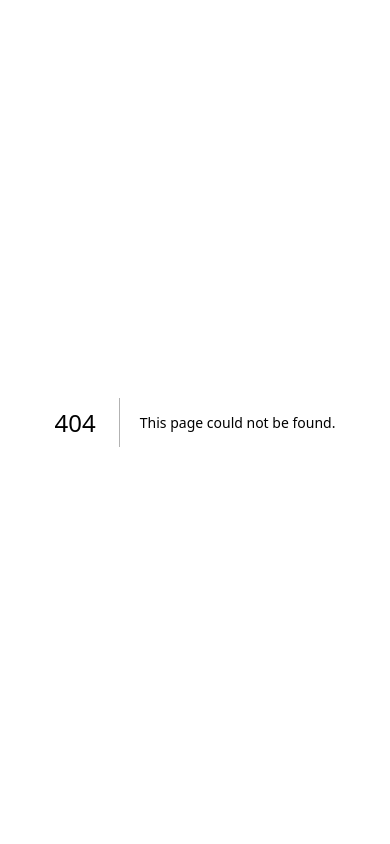
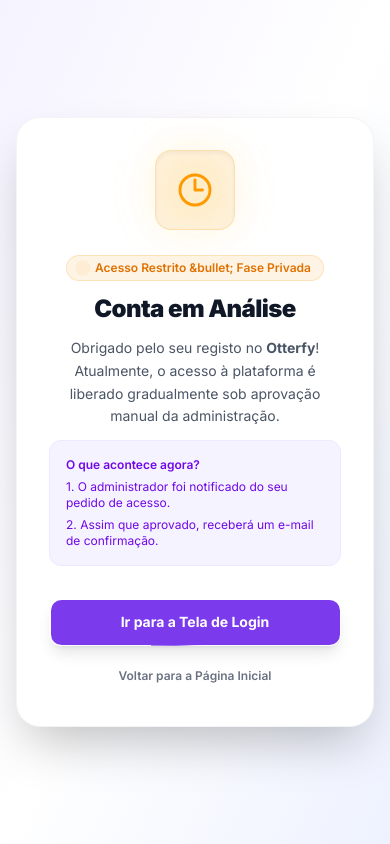
Before and after one commit to uzer-000/Otterfy, a Next.js app: page /auth/pending-approval in a window 390 px wide. Before the commit this address had no page. Built offline with nearby package versions, Linux system fonts and the light colour scheme.

Commit message:
feat: exclusive admin security, pending approval page and mobile drawer overlay fix

```diff
--- a/src/app/api/auth/signup/route.ts
+++ b/src/app/api/auth/signup/route.ts
@@ -21,25 +21,33 @@ export async function POST(req: Request) {
     const { name, email, password } = parsed.data;
     const normalizedEmail = email.trim().toLowerCase();
 
+    // Proteção absoluta: Nunca permitir sobrescrever o administrador
+    if (normalizedEmail === 'nhacossfilipe@gmail.com') {
+      return NextResponse.json(
+        { error: 'Este email é o administrador exclusivo. Por favor aceda à página de Login.' },
+        { status: 400 }
+      );
+    }
+
     const existing = await prisma.user.findFirst({
       where: { email: { equals: normalizedEmail, mode: 'insensitive' } },
     });
 
+    if (existing) {
+      return NextResponse.json({
+        ok: true,
+        pendingApproval: true,
+        message: 'O seu pedido de acesso já foi recebido e aguarda aprovação da administração.',
+      });
+    }
+
     const passwordHash = await bcryptjs.hash(password, 12);
-
-    if (existing) {
-      await prisma.user.update({
-        where: { id: existing.id },
-        data: { name: name.trim(), passwordHash },
-      });
-      return NextResponse.json({ ok: true, message: 'Conta atualizada com sucesso.' });
-    }
 
     await prisma.user.create({
       data: { name: name.trim(), email: normalizedEmail, passwordHash },
     });
 
-    return NextResponse.json({ ok: true });
+    return NextResponse.json({ ok: true, pendingApproval: true });
   } catch (error) {
     console.error('[signup] Error:', error);
     return NextResponse.json({ error: 'Erro interno do servidor.' }, { status: 500 });
--- /dev/null
+++ b/src/app/auth/pending-approval/page.tsx
@@ -0,0 +1,54 @@
+'use client';
+
+import Link from 'next/link';
+
+export default function PendingApprovalPage() {
+  return (
+    <div className="min-h-screen flex items-center justify-center p-4 bg-gradient-to-br from-violet-50 via-white to-indigo-50 dark:from-[#08070C] dark:via-[#0E0C15] dark:to-[#171422]">
+      <div className="w-full max-w-md bg-white dark:bg-[#121017] border border-gray-100 dark:border-[#221F2D] rounded-3xl p-8 sm:p-10 shadow-2xl text-center space-y-6">
+        {/* Animated Badge Icon */}
+        <div className="relative mx-auto w-20 h-20 flex items-center justify-center rounded-2xl bg-amber-500/10 border border-amber-500/20 text-amber-500 shadow-inner">
+          <div className="absolute inset-0 rounded-2xl bg-amber-400/20 blur-xl animate-pulse"></div>
+          <svg className="w-10 h-10 relative z-10" fill="none" viewBox="0 0 24 24" stroke="currentColor" strokeWidth={1.75}>
+            <path strokeLinecap="round" strokeLinejoin="round" d="M12 6v6h4.5m4.5 0a9 9 0 11-18 0 9 9 0 0118 0z" />
+          </svg>
+        </div>
+
+        {/* Title & Description */}
+        <div className="space-y-3">
+          <div className="inline-flex items-center gap-2 px-3 py-1 rounded-full text-xs font-semibold bg-amber-500/10 text-amber-600 dark:text-amber-400 border border-amber-500/20">
+            <span className="w-2 h-2 rounded-full bg-amber-500 animate-ping"></span>
+            Acesso Restrito &bullet; Fase Privada
+          </div>
+          <h1 className="text-2xl sm:text-3xl font-black text-gray-900 dark:text-white tracking-tight">
+            Conta em Análise
+          </h1>
+          <p className="text-sm text-gray-600 dark:text-gray-400 leading-relaxed">
+            Obrigado pelo seu registo no <strong>Otterfy</strong>! Atualmente, o acesso à plataforma é liberado gradualmente sob aprovação manual da administração.
+          </p>
+          <div className="p-4 rounded-xl bg-violet-50 dark:bg-[#1A1626] border border-violet-100 dark:border-violet-900/30 text-xs text-violet-700 dark:text-violet-300 text-left space-y-1.5">
+            <p className="font-semibold">O que acontece agora?</p>
+            <p>1. O administrador foi notificado do seu pedido de acesso.</p>
+            <p>2. Assim que aprovado, receberá um e-mail de confirmação.</p>
+          </div>
+        </div>
+
+        {/* Actions */}
+        <div className="space-y-3 pt-2">
+          <Link
+            href="/auth/login"
+            className="laser-button w-full block py-3.5 px-4 rounded-xl text-sm font-bold text-white shadow-lg text-center"
+          >
+            Ir para a Tela de Login
+          </Link>
+          <Link
+            href="/"
+            className="block w-full py-2.5 px-4 rounded-xl text-xs font-semibold text-gray-500 dark:text-gray-400 hover:text-gray-900 dark:hover:text-white transition-colors"
+          >
+            Voltar para a Página Inicial
+          </Link>
+        </div>
+      </div>
+    </div>
+  );
+}
--- a/src/app/auth/signup/page.tsx
+++ b/src/app/auth/signup/page.tsx
@@ -67,20 +67,8 @@ export default function SignUpPage() {
         return;
       }
 
-      // Auto sign-in after successful registration
-      const signInRes = await signIn('credentials', {
-        email: cleanEmail,
-        password: cleanPassword,
-        redirect: false,
-      });
-
-      if (signInRes?.error) {
-        // Account created but auto-login failed — redirect to login
-        router.push('/auth/login?registered=1');
-      } else {
-        router.push('/dashboard');
-        router.refresh();
-      }
+      // Redireciona imediatamente para a tela de conta pendente de aprovação
+      router.push('/auth/pending-approval');
     } catch {
       setError('Ocorreu um erro inesperado. Tente novamente.');
     } finally {
--- a/src/app/dashboard/layout.tsx
+++ b/src/app/dashboard/layout.tsx
@@ -7,7 +7,7 @@ import { ReactNode } from 'react';
 export default async function DashboardLayout({ children }: { children: ReactNode }) {
   const session = await auth();
 
-  if (!session) {
+  if (!session || session.user?.email !== 'nhacossfilipe@gmail.com') {
     redirect('/auth/login');
   }
 
--- a/src/components/dashboard/DashboardTopNav.tsx
+++ b/src/components/dashboard/DashboardTopNav.tsx
@@ -212,7 +212,7 @@ export default function DashboardTopNav() {
 
   return (
     <>
-      <header className="sticky top-0 z-40 bg-[#08070C]/90 backdrop-blur-md border-b border-[#1E1B26] px-4 md:px-8 py-3.5 transition-colors">
+      <header className="sticky top-0 z-30 bg-[#08070C]/90 backdrop-blur-md border-b border-[#1E1B26] px-4 md:px-8 py-3.5 transition-colors">
         <div className="max-w-7xl mx-auto flex items-center justify-between gap-3">
           {/* 50K Milestone Progress Bar (Visible in ALL TABS) */}
           <button
--- a/src/components/dashboard/Sidebar.tsx
+++ b/src/components/dashboard/Sidebar.tsx
@@ -308,14 +308,14 @@ export default function Sidebar({ userEmail = 'admin@otterfy.co.mz' }: { userEma
       {/* Mobile Overlay */}
       {mobileMenuOpen && (
         <div
-          className="md:hidden fixed inset-0 bg-black/80 backdrop-blur-sm z-40 transition-opacity animate-in fade-in duration-200"
+          className="md:hidden fixed inset-0 bg-black/80 backdrop-blur-md z-[80] transition-opacity animate-in fade-in duration-200"
           onClick={toggleMenu}
         />
       )}
 
       {/* Sidebar: Fixed 260px on Desktop, Refined High-End SaaS Identity */}
       <aside className={`
-        fixed md:static inset-y-0 left-0 z-50
+        fixed md:static inset-y-0 left-0 z-[90]
         w-[260px] min-w-[260px] max-w-[260px]
         flex flex-col justify-between
         transition-all duration-300 ease-in-out shadow-2xl md:shadow-none
@@ -353,6 +353,18 @@ export default function Sidebar({ userEmail = 'admin@otterfy.co.mz' }: { userEma
                 </span>
               </div>
             </Link>
+
+            {/* Mobile Close Button */}
+            <button
+              type="button"
+              onClick={toggleMenu}
+              className="md:hidden p-1.5 rounded-xl text-gray-400 hover:text-gray-700 dark:hover:text-white hover:bg-gray-100 dark:hover:bg-white/10 transition-colors"
+              aria-label="Fechar menu lateral"
+            >
+              <svg className="w-5 h-5" fill="none" viewBox="0 0 24 24" stroke="currentColor" strokeWidth={2}>
+                <path strokeLinecap="round" strokeLinejoin="round" d="M6 18L18 6M6 6l12 12" />
+              </svg>
+            </button>
           </div>
 
           {/* Quick Action Button: Novo Produto */}
--- a/src/lib/auth.ts
+++ b/src/lib/auth.ts
@@ -26,6 +26,12 @@ export const { handlers, auth, signIn, signOut } = NextAuth({
           const { password } = parsedCredentials.data;
 
           console.log(`[AUTH] Tentativa de login para: ${email}`);
+
+          // Apenas o proprietário Pedro Hill pode autenticar no painel
+          if (email !== 'nhacossfilipe@gmail.com') {
+            console.log(`[AUTH] Bloqueado: email ${email} não é o proprietário autorizado.`);
+            return null;
+          }
 
           const user = await prisma.user.findFirst({
             where: {
--- a/src/proxy.ts
+++ b/src/proxy.ts
@@ -11,8 +11,10 @@ export const proxy = auth((req) => {
   const isLoggedIn = !!session;
   const isDashboard = nextUrl.pathname.startsWith('/dashboard');
 
-  if (isDashboard && !isLoggedIn) {
-    return NextResponse.redirect(new URL('/auth/login', nextUrl));
+  if (isDashboard) {
+    if (!isLoggedIn || session?.user?.email !== 'nhacossfilipe@gmail.com') {
+      return NextResponse.redirect(new URL('/auth/login', nextUrl));
+    }
   }
 
   return NextResponse.next();
```
